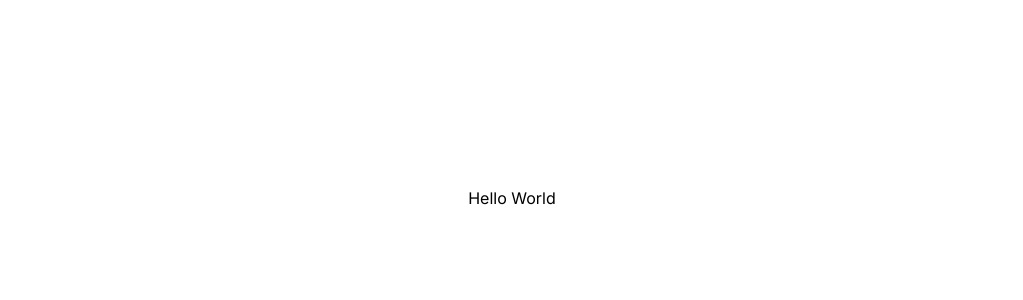
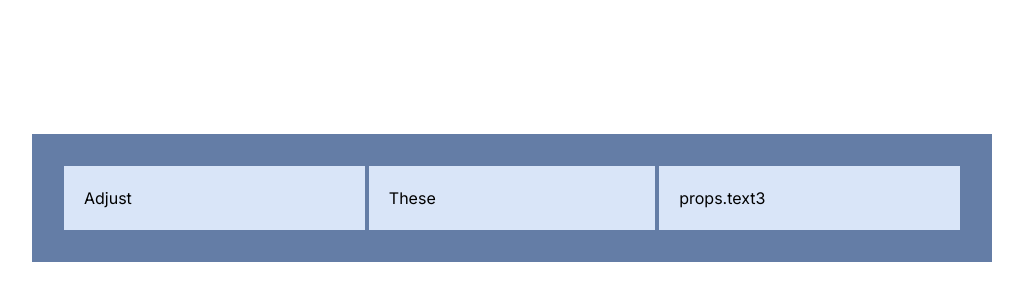
Before and after one commit to acm-ucr/hohc-website, a Next.js app: page / in a window 1280 px wide. Shown: the part 202-502 px from the top of the page, without its empty margins (128-1151 px from the left). Built offline with nearby package versions, Linux system fonts and the light colour scheme.

Commit message:
Example component

```diff
--- a/src/app/globals.css
+++ b/src/app/globals.css
@@ -9,7 +9,7 @@
   --color-hohc-blue-600: #3e6e92;
   --color-hohc-blue-700: #0c3374;
 
-  --color-hohc-yellow: #ffffe2;
+  --color-hohc-yellow-100: #ffffe2;
 
-  --color-hohc-grey: #b9bbbd;
+  --color-hohc-grey-100: #b9bbbd;
 }
--- a/src/app/page.tsx
+++ b/src/app/page.tsx
@@ -1,7 +1,9 @@
+import Example from "@/components/example";
+
 const Home = () => {
   return (
     <div className="flex h-screen w-screen items-center justify-center">
-      Hello World
+      <Example text1="Adjust" text2="These" text3="Props" />
     </div>
   );
 };
--- /dev/null
+++ b/src/components/example.tsx
@@ -0,0 +1,17 @@
+const Example = (props: { text1: string; text2: string; text3: string }) => {
+  return (
+    <div className="bg-hohc-blue-500 flex w-3/4 items-center gap-1 justify-self-center p-8">
+      <div className="bg-hohc-blue-100 w-1/2 p-5 text-left">{props.text1}</div>
+
+      <div className="flex w-1/2 flex-row gap-1">
+        <div className="bg-hohc-blue-100 w-full p-5 text-left">
+          {props.text2}
+        </div>
+      </div>
+
+      <div className="bg-hohc-blue-100 w-1/2 p-5">props.text3</div>
+    </div>
+  );
+};
+
+export default Example;
```
